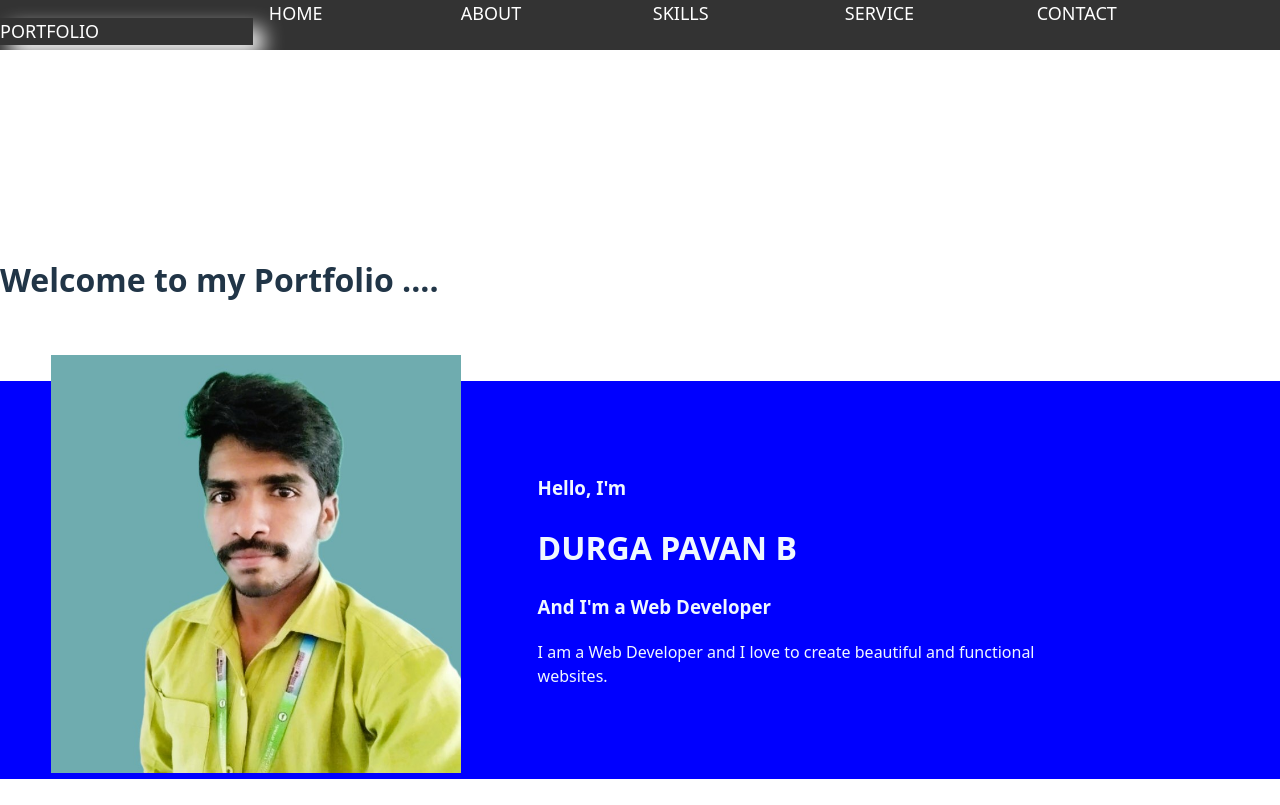
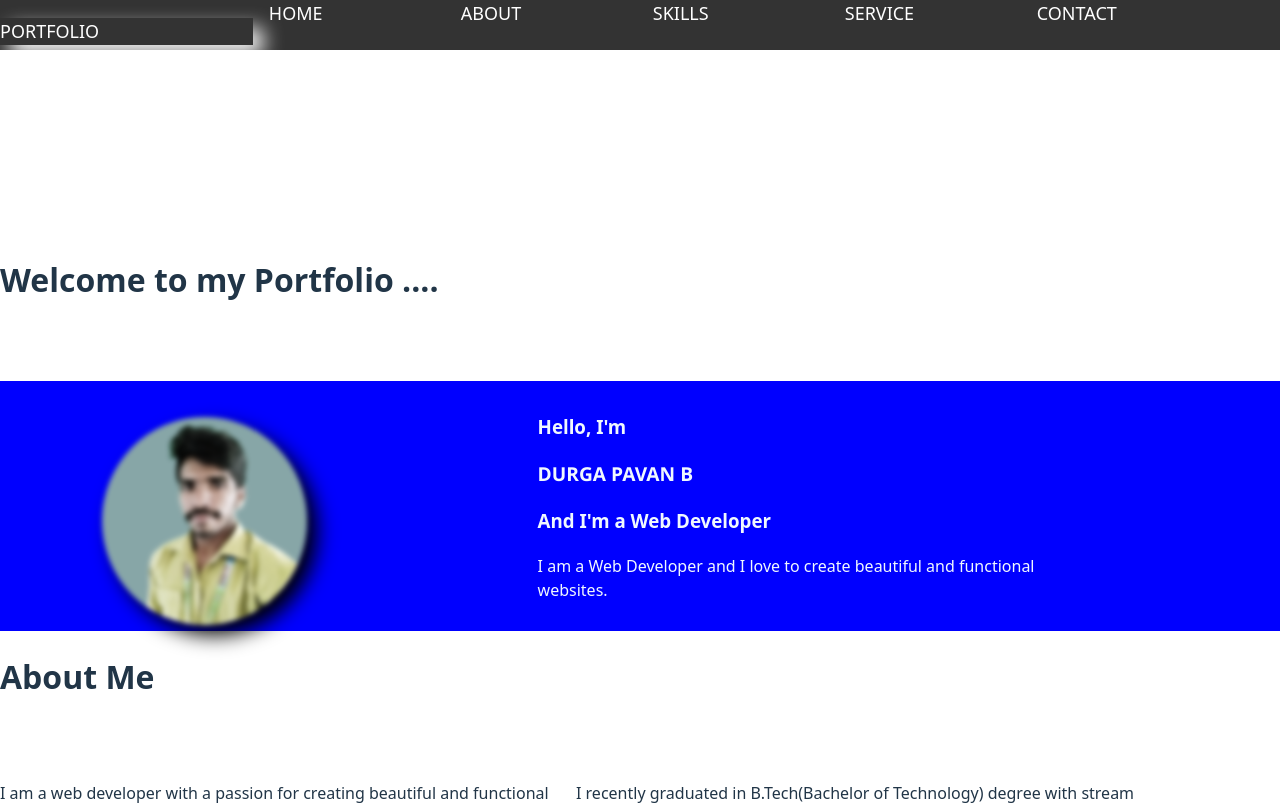
Before and after one commit to PavanMech321/portfolio-2, a React (Vite) app: page / in a window 1280 px wide. Shown: the top 805 px of the page. Built offline with nearby package versions, Linux system fonts and the light colour scheme.

Commit message:
Update App.css

```diff
--- a/src/App.css
+++ b/src/App.css
@@ -840,11 +840,23 @@ textarea:hover{
   box-shadow: 10px 10px 20px white;
   }
   .logo{
-    width: 80%;
-    height: auto;
-    margin-left: 10%;
-    margin-top: -5%;
-  }
+  margin-top: 7%;
+  width: 40%;
+  margin-left: 20%;
+  height: 40%;
+  border-radius: 50%;
+  box-shadow: 10px 10px 20px black;
+  /* mix-blend-mode:lighten; */
+  filter: blur(2.5px) grayscale(50%);
+  transition-duration: 1s;
+}
+.logo:hover{
+  filter: blur(0px) grayscale(0%);
+}
+.Home h1{
+  font-size: larger;
+  font-family: 'Segoe UI', Tahoma, Geneva, Verdana, sans-serif;
+}
   #About .para{
     display: grid;
     grid-template-columns: 45vw 45vw;
```
